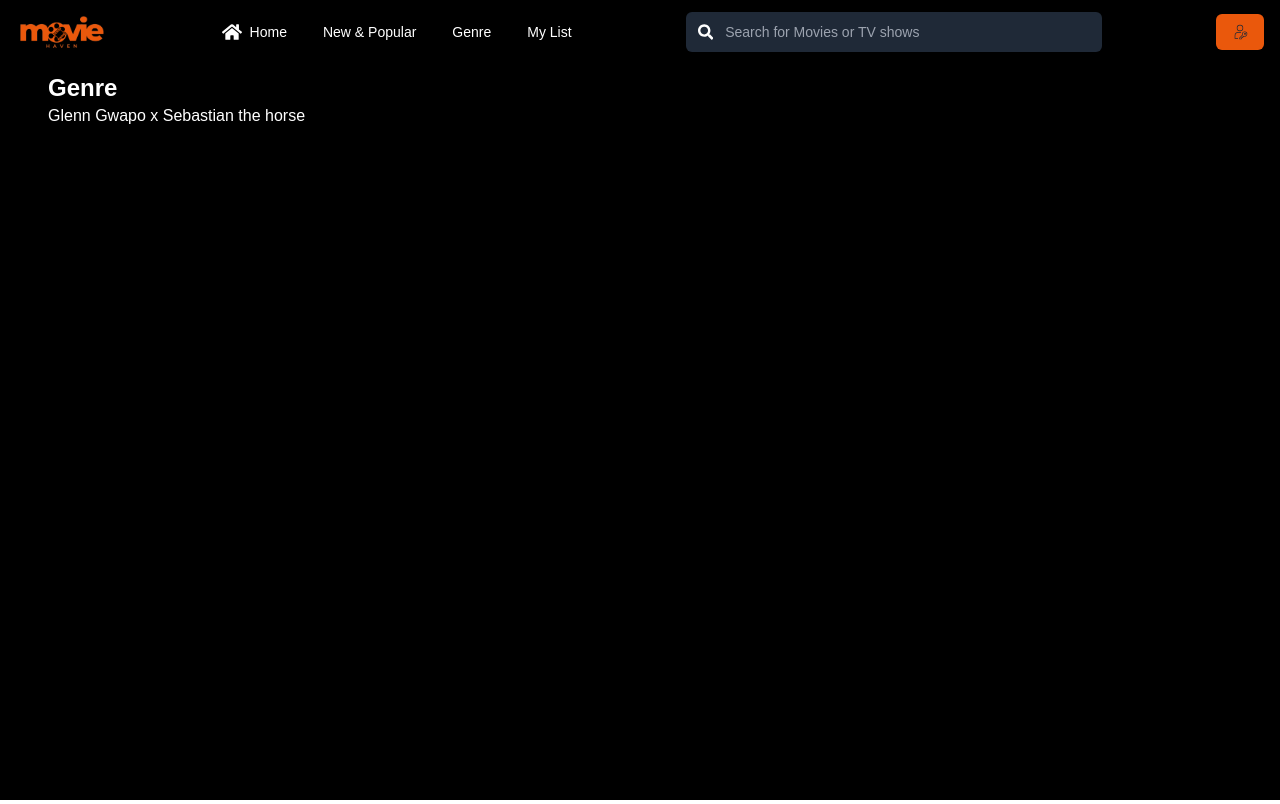
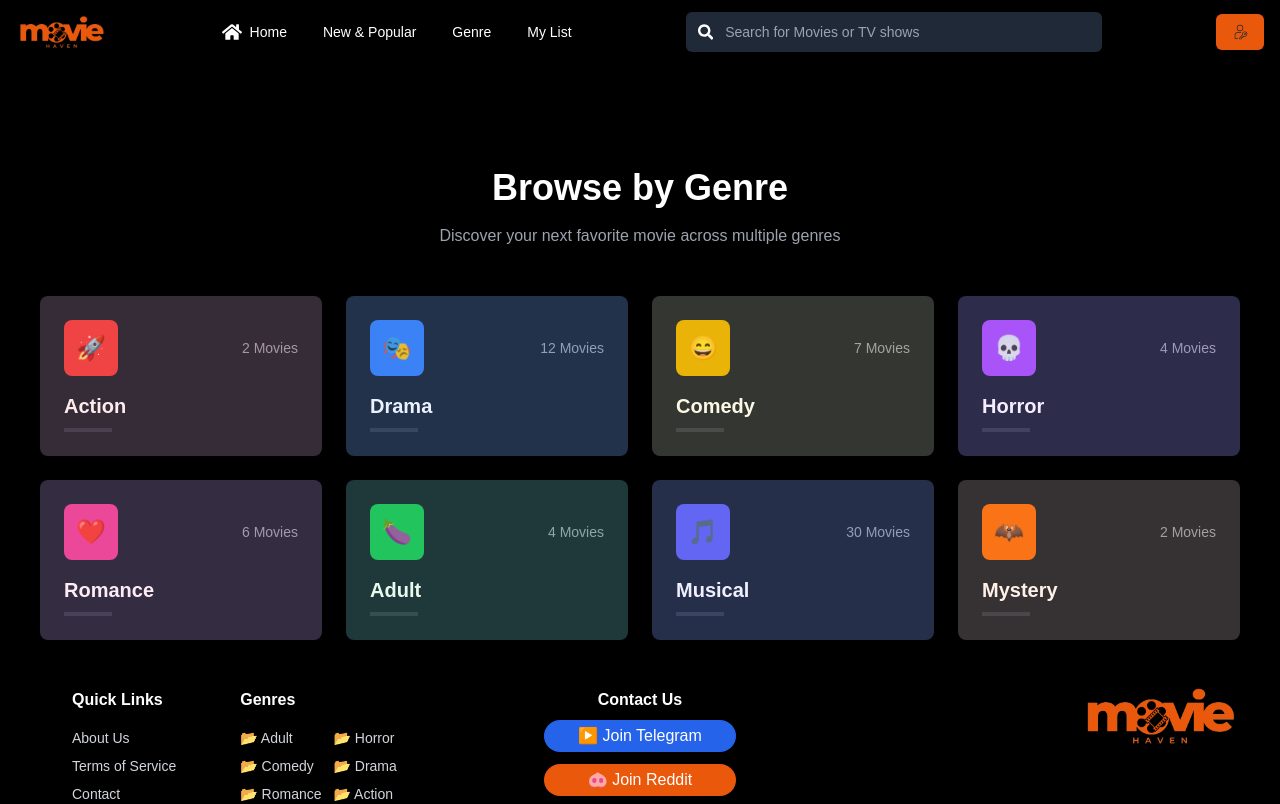
Before and after one commit to dnjstr/MovieApp-Front-End, a React (Vite) app: page /genre in a window 1280 px wide. Shown: the top 804 px of the page. Built offline with nearby package versions, Linux system fonts and the light colour scheme.

Commit message:
Genre Page

```diff
--- a/src/components/layout/Footer.tsx
+++ b/src/components/layout/Footer.tsx
@@ -34,7 +34,7 @@ const Footer = () => {
                 <a href="/genre/romance" className="text-sm whitespace-nowrap
                 hover:text-orange-400 transition-colors">📂 Romance</a>
                 <a href="/genre/mystery" className="text-sm whitespace-nowrap
-                hover:text-orange-400 transition-colors">📂 Mystery</a>
+                hover:text-orange-400 transition-colors">📂 Action</a>
               </div>
             </div>
           </div>
--- a/src/components/pages/Genre.tsx
+++ b/src/components/pages/Genre.tsx
@@ -1,12 +1,56 @@
 import React from 'react';
+import { Link } from 'react-router-dom';
+import Footer from '../layout/Footer';
+
+const genres = [
+  { name: 'Action', icon: '🚀', color: 'bg-red-500', count: '2 Movies' },
+  { name: 'Drama', icon: '🎭', color: 'bg-blue-500', count: '12 Movies' },
+  { name: 'Comedy', icon: '😄', color: 'bg-yellow-500', count: '7 Movies' },
+  { name: 'Horror', icon: '💀', color: 'bg-purple-500', count: '4 Movies' },
+  { name: 'Romance', icon: '❤️', color: 'bg-pink-500', count: '6 Movies' },
+  { name: 'Adult', icon: '🍆', color: 'bg-green-500', count: '4 Movies' },
+  { name: 'Musical', icon: '🎵', color: 'bg-indigo-500', count: '30 Movies' },
+  { name: 'Mystery', icon: '🦇', color: 'bg-orange-500', count: '2 Movies' },
+];
 
 const Genre: React.FC = () => {
-    return (
-        <div className="text-white p-6 mt-6">
-            <h1 className="text-2xl font-bold">Genre</h1>
-            <p>Glenn Gwapo x Sebastian the horse</p>
-        </div>
-    );
+  return (
+    <div className="container mx-auto px-4 py-8 mt-28">
+      <div className="text-center mb-12">
+        <h1 className="text-4xl font-bold mb-4 text-white">Browse by Genre</h1>
+        <p className="text-gray-400">Discover your next favorite movie across multiple genres</p>
+      </div>
+
+      <div className="grid grid-cols-1 md:grid-cols-2 lg:grid-cols-4 gap-6">
+        {genres.map((genre) => (
+          <Link
+            key={genre.name}
+            to={`/genre/${genre.name.toLowerCase()}`}
+            className="relative overflow-hidden hover:shadow-xl transition-all
+            duration-300 cursor-pointer bg-gray-800 rounded-lg"
+          >
+            <div className={`absolute inset-0 ${genre.color} opacity-10
+            hover:opacity-20 transition-opacity duration-300`} />
+            <div className="p-6">
+              <div className="flex items-center justify-between mb-4">
+                <div className={`${genre.color} text-white p-3 rounded-lg`}>
+                  <span className="text-2xl">{genre.icon}</span>
+                </div>
+                <span className="text-sm text-gray-400">{genre.count}</span>
+              </div>
+              <h3 className="text-xl font-semibold mb-2 text-white hover:text-blue-400
+              transition-colors duration-300">
+                {genre.name}
+              </h3>
+              <div className="h-1 w-12 bg-gray-700 group-hover:w-full group-hover:bg-blue-500
+              transition-all duration-300" />
+            </div>
+          </Link>
+        ))}
+      </div>
+      <Footer />
+    </div>
+  );
 };
 
 export default Genre;
```
